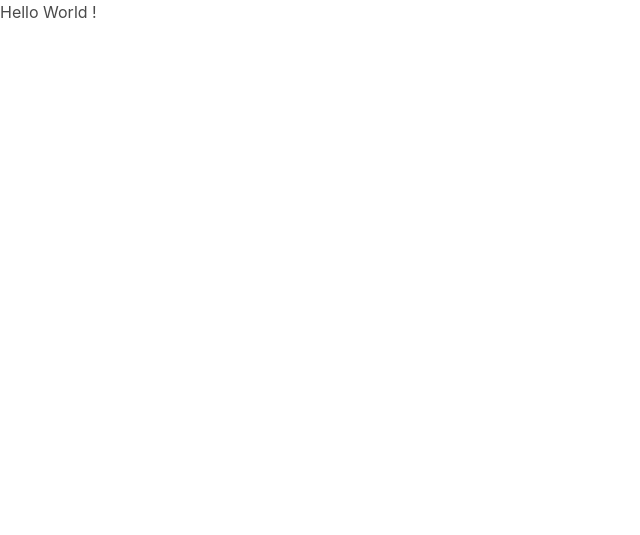
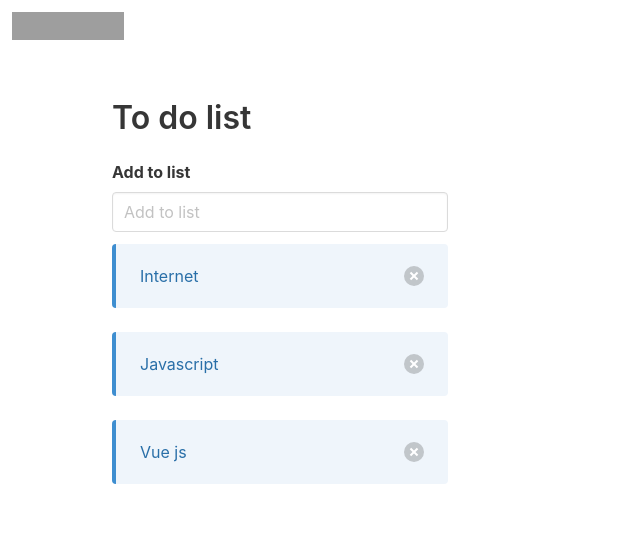
Before and after one commit to khako/test, a plain HTML site: page index.html in a window 1280 px wide. Shown: the whole page, without its empty margins (0-640 px from the left). Drawn offline with nearby package versions, Linux system fonts and the light colour scheme; grey boxes are pictures that could not be loaded.

Commit message:
Add and remove item

```diff
--- a/index.html
+++ b/index.html
@@ -7,14 +7,61 @@
 </head>
 <body>
     <div id="app">
-        {{ message }}
+        <nav class="navbar">
+          <div class="navbar-brand">
+            <a class="navbar-item" href="http://www.netatmo.com">
+              <img src="https://www.netatmo.com/images/common/logo_netatmo.svg" alt="Bulma: a modern CSS framework based on Flexbox" width="112" height="28">
+            </a>
+          </div>
+        </nav>
+        <div class="container">
+            <div class="section">
+                <div class="columns">
+                    <div class="column is-4">
+                        <h1 class="title">To do list</h1>
+                        <div class="field">
+                            <label class="label">Add to list</label>
+                            <div class="control">
+                                <input class="input" v-model="newItem" type="text" placeholder="Add to list"
+                                    @keyup.enter="addToList()">
+                            </div>
+                        </div>
+                        <article v-for="item in items" class="message is-info">
+                            <div class="message-body level">
+                                <p clas="level-left"> {{item}} </p>
+                                <button class="level-right delete" @click="removeFromList(item)"></button>
+                            </div>
+                        </article>
+                    </div>
+                </div>
+            </div>
+        </div>
     </div>
     <script type="text/javascript" src="https://cdnjs.cloudflare.com/ajax/libs/vue/2.4.2/vue.min.js"></script>
     <script type="text/javascript">
         var app = new Vue({
             el: '#app',
             data: {
-                message: 'Hello World !'
+                newItem: '',
+                items: [
+                    'Internet',
+                    'Javascript',
+                    'Vue js'
+                ]
+            },
+            methods: {
+
+                removeFromList(item) {
+                    var index = this.items.indexOf(item)
+                    if(index > -1) {
+                        this.items.splice(index, 1);
+                    }
+                },
+
+                addToList() {
+                    this.items.push(this.newItem)
+                    this.newItem = ''
+                }
             }
         })
     </script>
```
